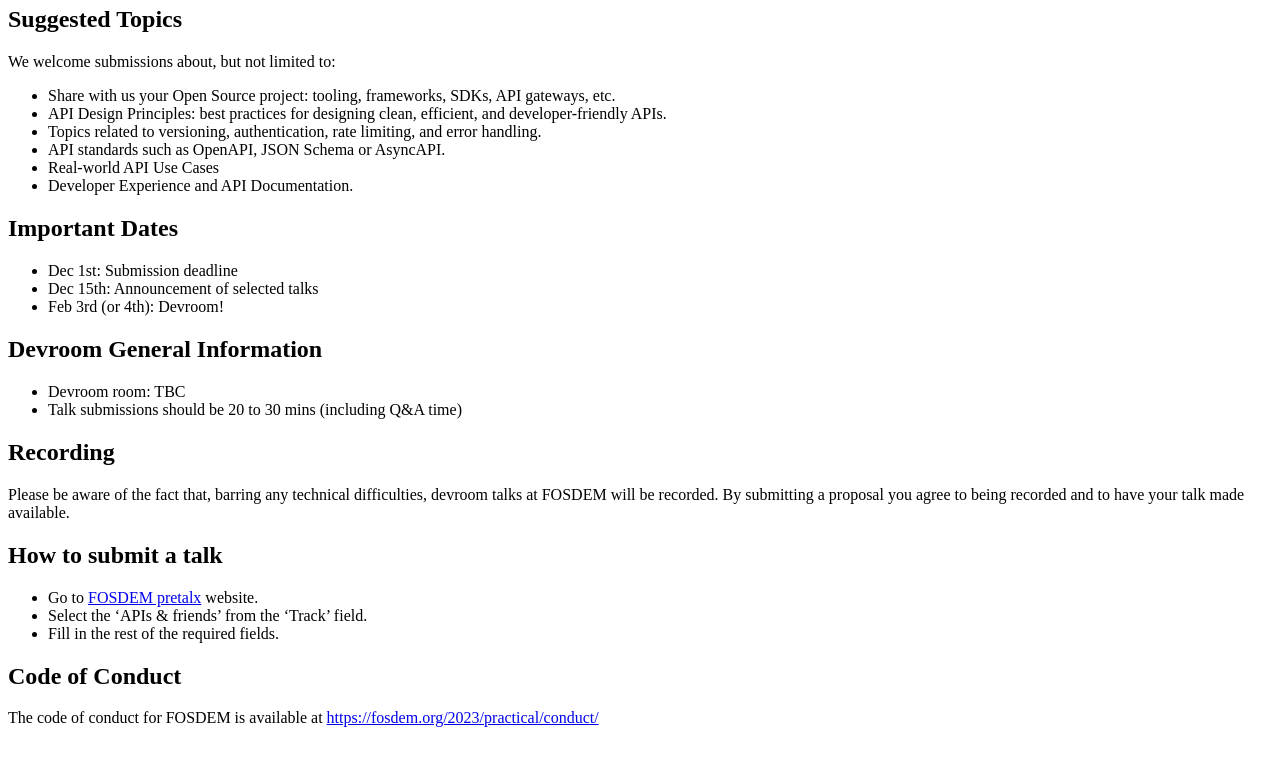
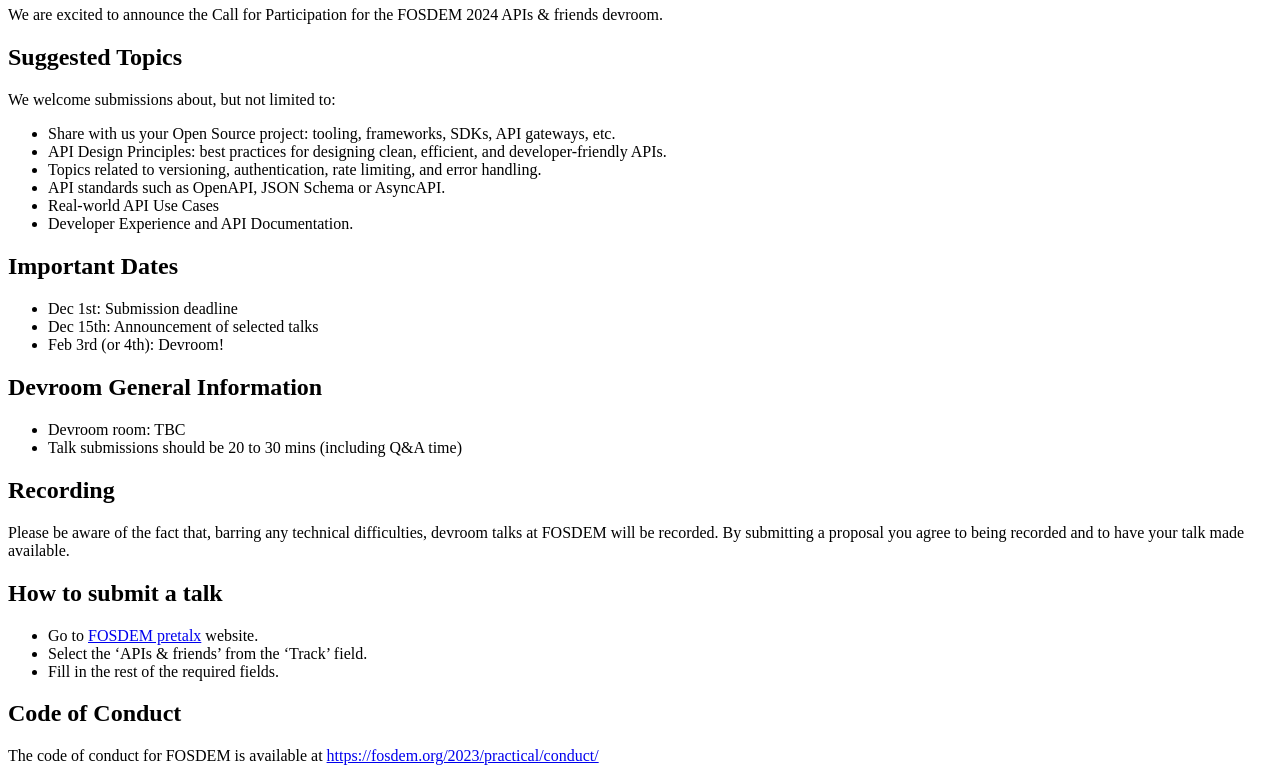
Before and after one commit to madrid-api-guild/madrid-api-guild.github.io, a plain HTML site: page apis-and-friends-devroom-fosdem2024/index.html in a window 1280 px wide. Shown: the part 60-841 px from the top of the page. Before the commit the page ends 803 px from the top, so only its background shows below. Drawn offline with Linux system fonts and the light colour scheme.

Commit message:
Update devroom info

```diff
--- a/apis-and-friends-devroom-fosdem2024/index.html
+++ b/apis-and-friends-devroom-fosdem2024/index.html
@@ -1,6 +1,7 @@
 <html>
   <body>
     <h1 id="apis-friends-devroom-fosdem-2024">APIs &amp; friends devroom FOSDEM 2024</h1>
+    <p>We are excited to announce the Call for Participation for the FOSDEM 2024 APIs & friends devroom.</p>
     <h2 id="suggested-topics">Suggested Topics</h2>
     <p>We welcome submissions about, but not limited to:</p>
     <ul>
```
